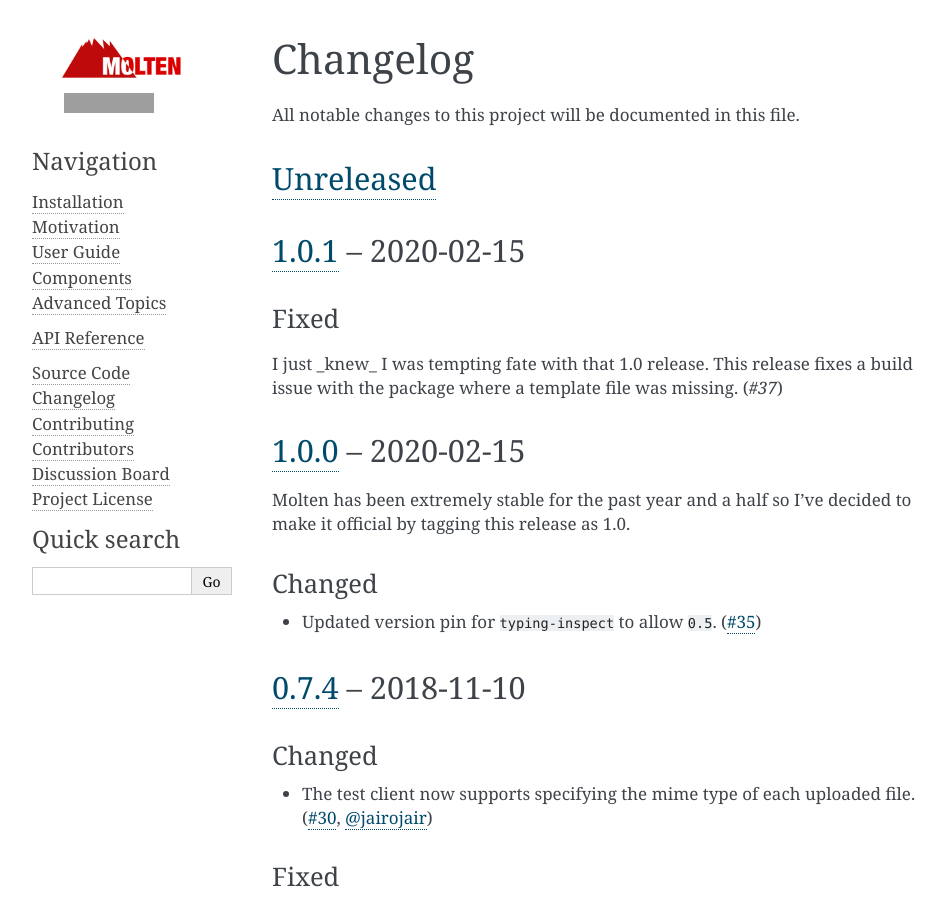
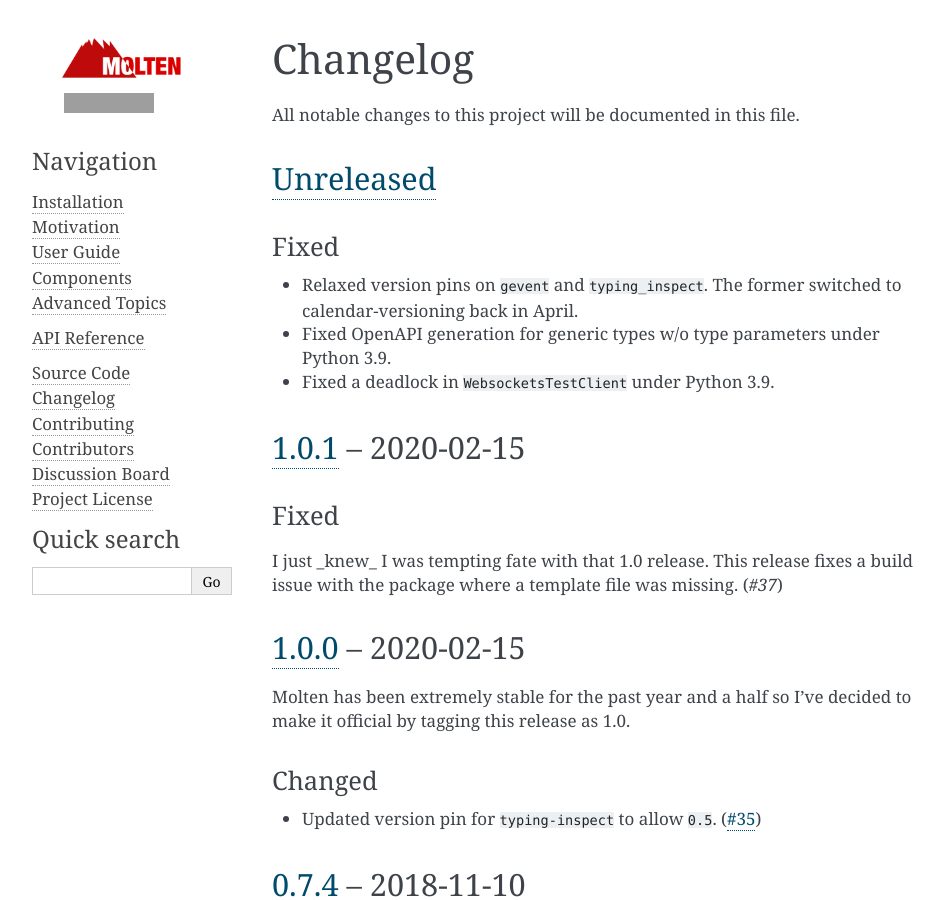
Before and after one commit to Bogdanp/molten, a Sphinx documentation site: the page built from docs/source/changelog.rst, in a window 1280 px wide and 900 px high. Shown: the whole window, without its empty margins (148-1094 px from the left). Built offline with Sphinx 7.4.7, drawn with Linux system fonts in a browser that asks for light colours; grey boxes are pictures that could not be loaded.

Commit message:
doc: update changelog

```diff
--- a/docs/source/changelog.rst
+++ b/docs/source/changelog.rst
@@ -8,6 +8,15 @@ All notable changes to this project will be documented in this file.
 
 `Unreleased`_
 -------------
+
+Fixed
+^^^^^
+
+* Relaxed version pins on ``gevent`` and ``typing_inspect``.  The
+  former switched to calendar-versioning back in April.
+* Fixed OpenAPI generation for generic types w/o type parameters under
+  Python 3.9.
+* Fixed a deadlock in ``WebsocketsTestClient`` under Python 3.9.
 
 `1.0.1`_ -- 2020-02-15
 ----------------------
```
